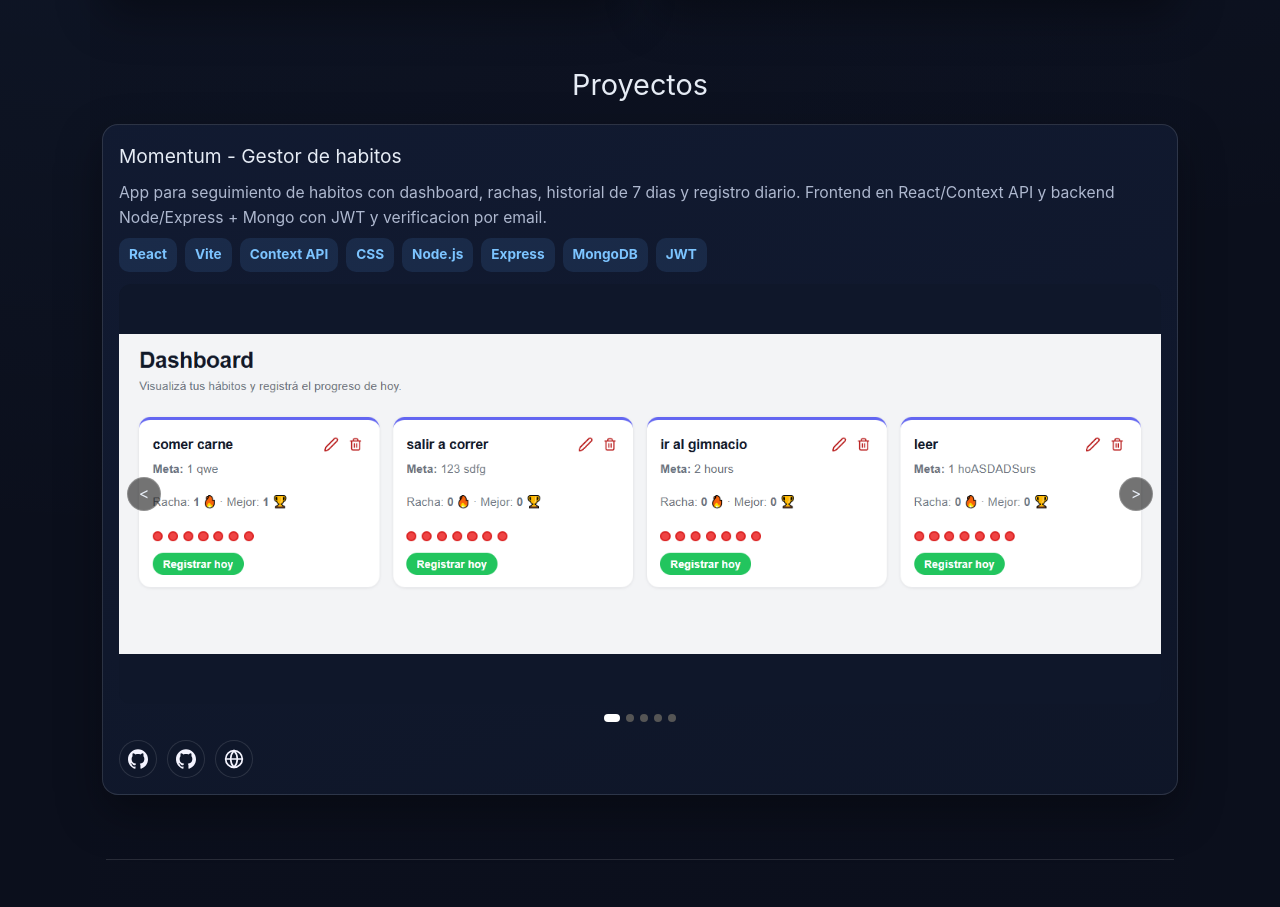
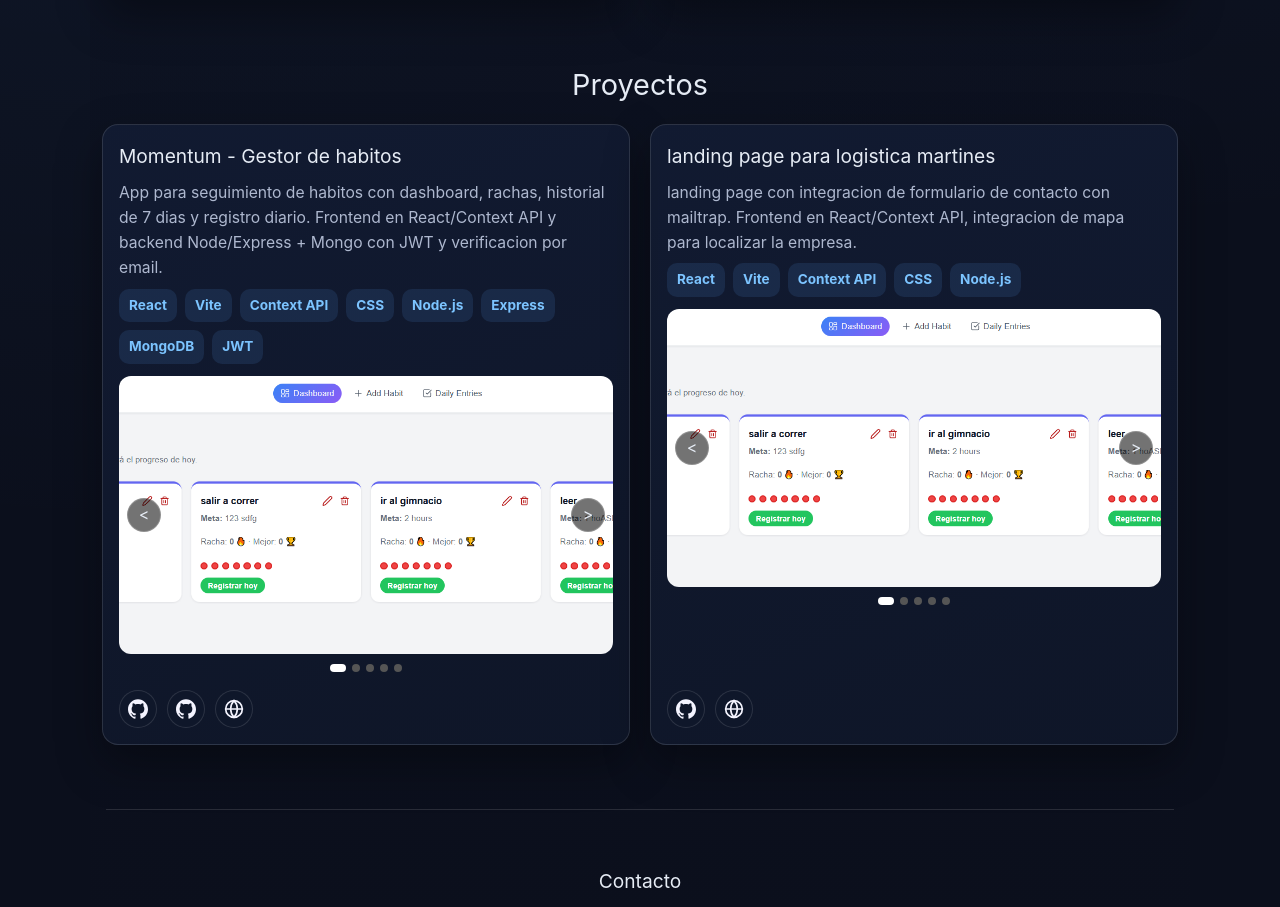
Before and after one commit to VitoLattanzi/portfolio_vito_lattanzi, a React (Vite) app: page / in a window 1280 px wide. Shown: the part 841-1748 px from the top of the page. Built offline with nearby package versions, Linux system fonts and the light colour scheme.

Commit message:
iplemente proyecto landing, faltan capturas

```diff
--- a/src/data/projects.ts
+++ b/src/data/projects.ts
@@ -14,6 +14,25 @@ export const projects: Project[] = [
       'https://github.com/VitoLattanzi/tp_final_vito_lattanzi_',
     ],
     siteUrl: 'https://momentum-orcin-six.vercel.app/',
+    images: [
+      { src: '/projects/momentum/inicio.png', alt: 'Pantalla de inicio con resumen de habitos' },
+      { src: '/projects/momentum/add.habits.png', alt: 'Formulario para agregar un nuevo habito' },
+      { src: '/projects/momentum/entradas,diarias.png', alt: 'Seccion de entradas diarias de habitos' },
+      { src: '/projects/momentum/LOGIN.png', alt: 'Pantalla de login de Momentum' },
+      { src: '/projects/momentum/homemobile.png', alt: 'Vista mobile del dashboard de Momentum' },
+    ],
+  },
+  {
+    slug: 'logistica martines',
+    title: 'landing page para logistica martines',
+    aspect: '16 / 9',
+    description:
+      'landing page con integracion de formulario de contacto con mailtrap. Frontend en React/Context API, integracion de mapa para localizar la empresa.',
+    stack: ['React', 'Vite', 'Context API', 'CSS', 'Node.js'],
+    repoUrl: [
+      'https://github.com/VitoLattanzi/pagina-logisticagys',
+    ],
+    siteUrl: 'https://logisticamartinez.com.ar/',
     images: [
       { src: '/projects/momentum/inicio.png', alt: 'Pantalla de inicio con resumen de habitos' },
       { src: '/projects/momentum/add.habits.png', alt: 'Formulario para agregar un nuevo habito' },
```
